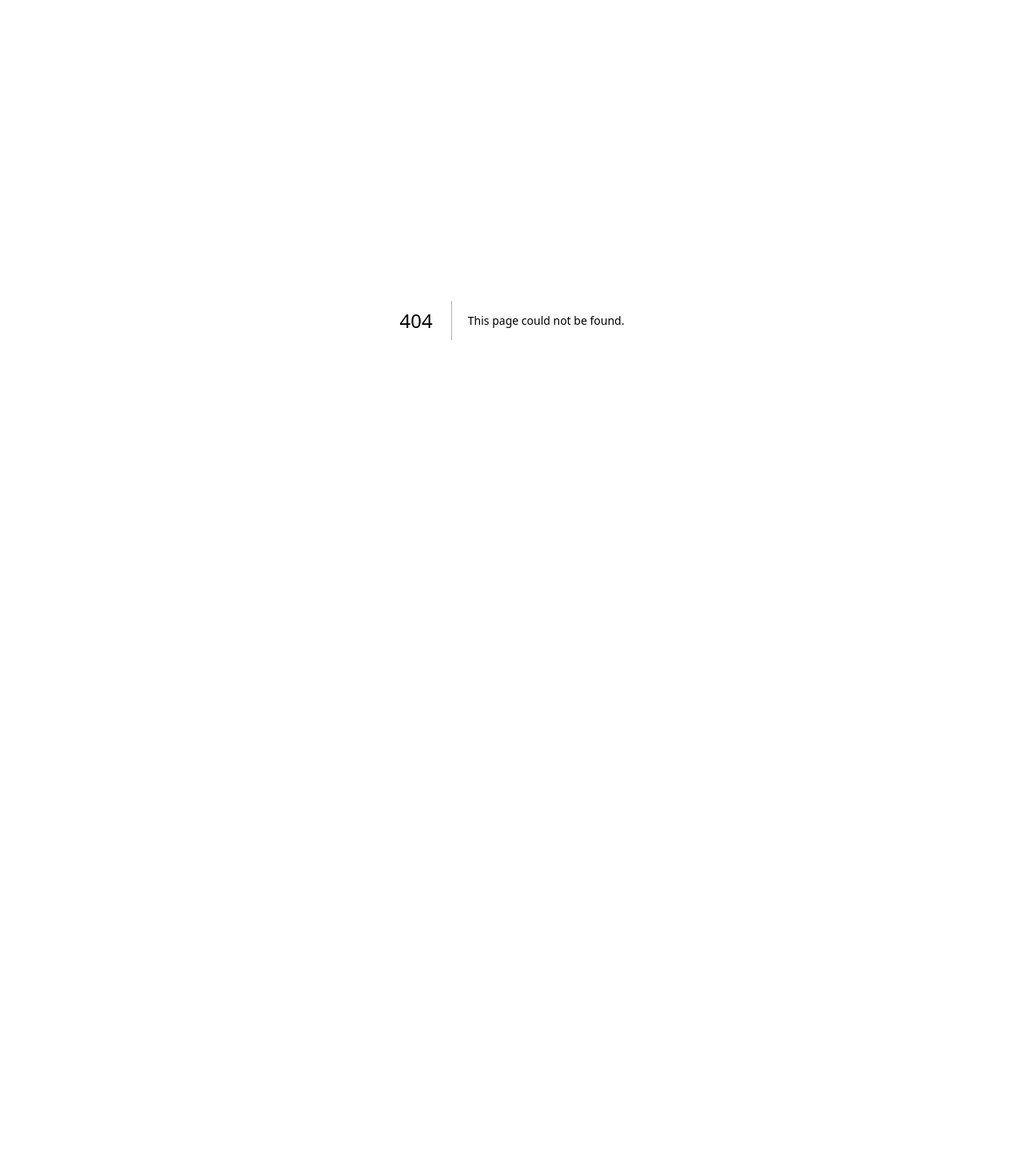
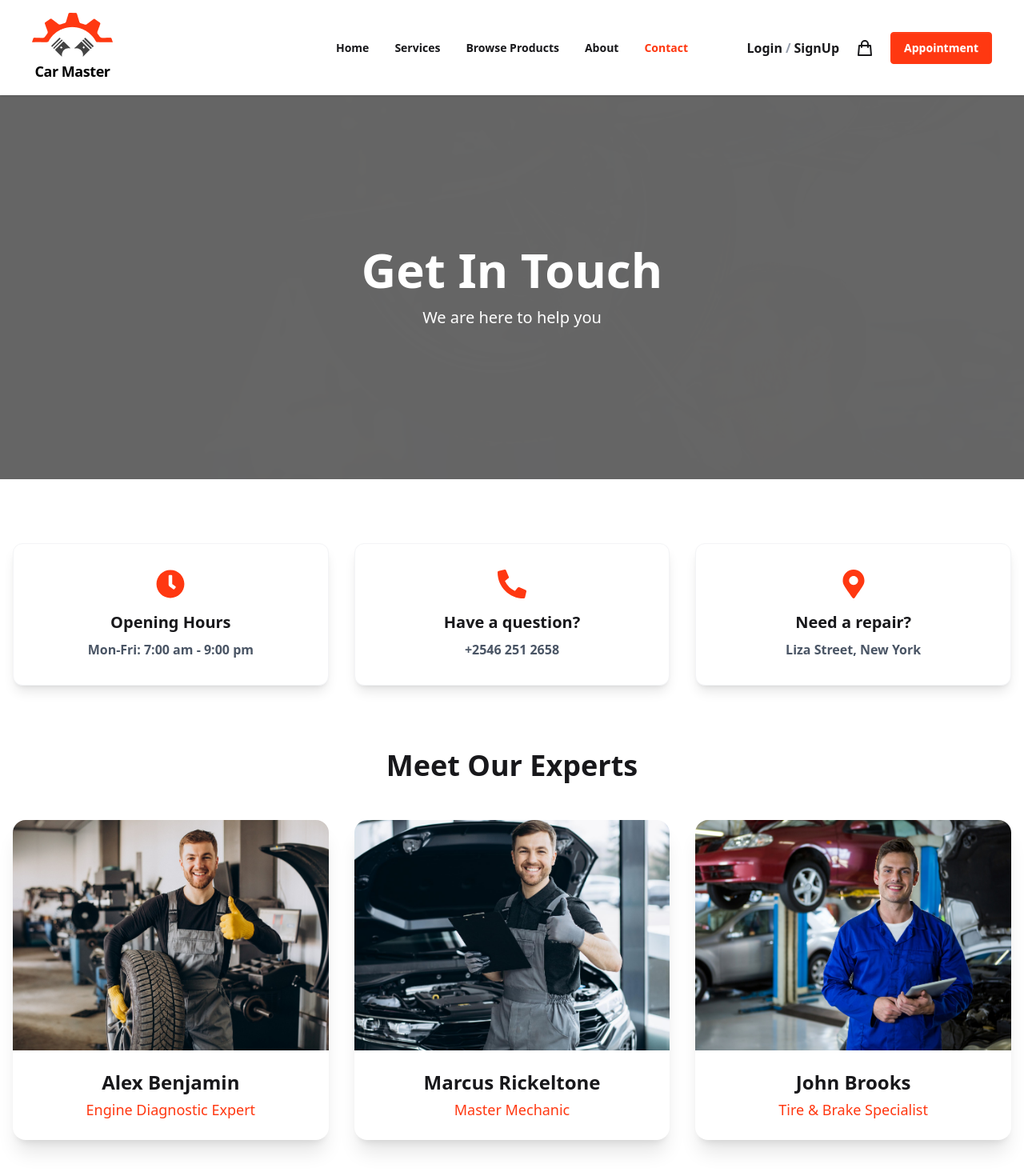
Before and after one commit to Muntasir-WSX/CarMaster, a Next.js app: page /contact in a window 1280 px wide. Before the commit this address had no page. Shown: the top 1470 px of the page at 80% size. Before the commit the page ends 800 px from the top, so only its background shows below. Built offline with nearby package versions, Linux system fonts and the light colour scheme; no server answers.

Commit message:
Contact routes done

```diff
--- a/src/ShareComponents/NavBar.jsx
+++ b/src/ShareComponents/NavBar.jsx
@@ -16,9 +16,9 @@ const dashboardPath = role === "admin" ? "/admin" : "/user";
 
   const navItems = [
     { title: "Home", path: "/" },
+     ...(role !== "admin" ? [{ title: "Services", path: "/services" }] : []),
+    { title: "Browse Products", path: "/browse-products" },
     { title: "About", path: "/about" },
-    ...(role !== "admin" ? [{ title: "Services", path: "/services" }] : []),
-    { title: "Browse Products", path: "/browse-products" },
     { title: "Contact", path: "/contact" },
     ...(status === "authenticated" ? [{ title: "Dashboard", path: dashboardPath }] : []),
   ];
--- /dev/null
+++ b/src/app/(main)/contact/page.jsx
@@ -0,0 +1,95 @@
+"use client";
+import React, { useState, useEffect } from 'react';
+import Image from 'next/image';
+import { motion, AnimatePresence } from 'framer-motion';
+import { FaPhoneAlt, FaEnvelope, FaMapMarkerAlt, FaClock } from 'react-icons/fa';
+
+const banners = [
+  "/assets/images/homeCarousel/1.jpg",
+  "/assets/images/homeCarousel/2.jpg",
+  "/assets/images/homeCarousel/3.jpg"
+];
+
+export default function ContactPage() {
+  const [index, setIndex] = useState(0);
+  useEffect(() => {
+    const timer = setInterval(() => {
+      setIndex((prev) => (prev + 1) % banners.length);
+    }, 5000);
+    return () => clearInterval(timer);
+  }, []);
+
+  return (
+    <div className="space-y-20 pb-20">
+      <section className="relative h-[60vh] w-full overflow-hidden">
+        <AnimatePresence mode='wait'>
+          <motion.div
+            key={index}
+            initial={{ opacity: 0 }} animate={{ opacity: 1 }} exit={{ opacity: 0 }}
+            transition={{ duration: 1 }}
+            className="absolute inset-0"
+          >
+            <Image src={banners[index]} alt="Banner" fill className="object-cover" />
+          </motion.div>
+        </AnimatePresence>
+        <div className="absolute inset-0 bg-black/60 flex flex-col items-center justify-center text-white">
+          <motion.h1 initial={{ y: 30 }} animate={{ y: 0 }} className="text-6xl font-bold">Get In Touch</motion.h1>
+          <p className="text-xl mt-4">We are here to help you</p>
+        </div>
+      </section>
+      <section className="max-w-7xl mx-auto px-4 grid grid-cols-1 md:grid-cols-3 gap-8">
+        {[
+          { icon: <FaClock />, title: "Opening Hours", info: "Mon-Fri: 7:00 am - 9:00 pm" },
+          { icon: <FaPhoneAlt />, title: "Have a question?", info: "+2546 251 2658" },
+          { icon: <FaMapMarkerAlt />, title: "Need a repair?", info: "Liza Street, New York" }
+        ].map((item, i) => (
+          <motion.div
+            key={i}
+            whileHover={{ scale: 1.05 }}
+            className="p-8 border border-gray-100 rounded-xl text-center bg-white shadow-lg"
+          >
+            <div className="text-4xl text-[#FF3811] mb-4 flex justify-center">{item.icon}</div>
+            <h3 className="font-bold text-xl">{item.title}</h3>
+            <p className="text-gray-600 mt-2 font-semibold">{item.info}</p>
+          </motion.div>
+        ))}
+      </section>
+      <section className="max-w-7xl mx-auto px-4">
+        <h2 className="text-4xl font-bold text-center mb-12">Meet Our Experts</h2>
+        <div className="grid grid-cols-1 md:grid-cols-3 gap-8">
+          {[
+            { id: 1, img: "/assets/images/team/1.jpg", name: "Alex Benjamin", expert: "Engine Diagnostic Expert" },
+            { id: 2, img: "/assets/images/team/2.jpg", name: "Marcus Rickeltone", expert: "Master Mechanic" },
+            { id: 3, img: "/assets/images/team/3.jpg", name: "John Brooks", expert: "Tire & Brake Specialist" }
+          ].map((member) => (
+            <motion.div
+              key={member.id}
+              whileHover={{ y: -15 }}
+              className="rounded-2xl overflow-hidden shadow-xl bg-white"
+            >
+              <div className="h-72 relative">
+                <Image src={member.img} alt={member.name} fill className="object-cover" />
+              </div>
+              <div className="p-6 text-center">
+                <h4 className="text-2xl font-bold">{member.name}</h4>
+                <p className="text-[#FF3811] font-medium text-lg mt-1">{member.expert}</p>
+              </div>
+            </motion.div>
+          ))}
+        </div>
+      </section>
+      <section className="max-w-7xl mx-auto px-4 text-center">
+        <h2 className="text-3xl font-bold mb-6">Our Location</h2>
+        <motion.div
+            initial={{ opacity: 0, scale: 0.9 }} whileInView={{ opacity: 1, scale: 1 }}
+            className="w-full h-100 rounded-2xl overflow-hidden shadow-2xl"
+        >
+          <iframe
+            src="https://www.google.com/maps/embed?pb=!1m18!1m12!1m3!1d3021.5645!2d-74.006!3d40.7128!2m3!1f0!2f0!3f0!3m2!1i1024!2i768!4f13.1!3m3!1m2!1s0x0%3A0x0!2zNDDCsDQyJzQ2LjEiTiA3NMKwMDAnMjEuNiJX!5e0!3m2!1sen!2sbd!4v1600000000000"
+            width="100%" height="100%" style={{border:0}} allowFullScreen="" loading="lazy">
+          </iframe>
+        </motion.div>
+      </section>
+    </div>
+  );
+}
```
